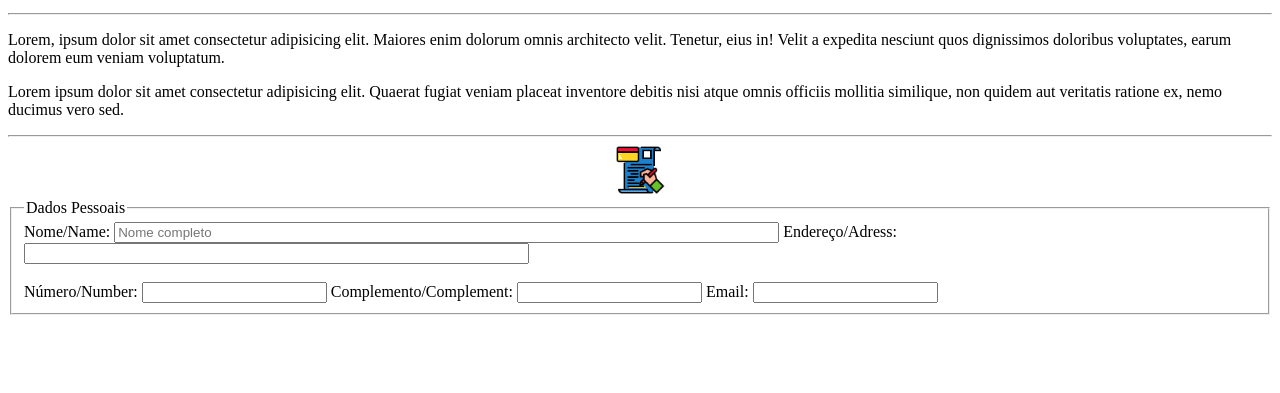
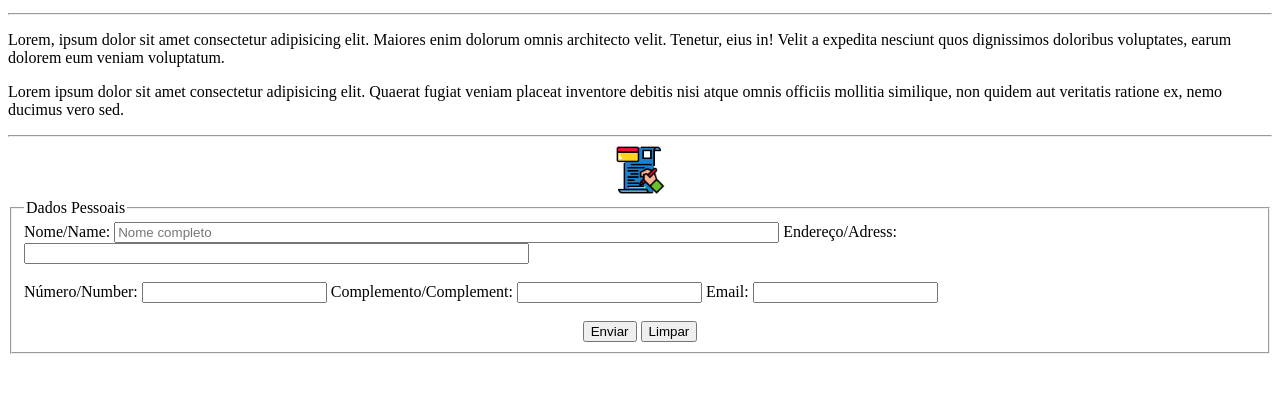
Before and after one commit to profdenilsongoncalves/Estudiodainformatica, a plain HTML site: page ProjetoSite/index.html in a window 1280 px wide. Shown: the part 119-512 px from the top of the page. Drawn offline with Linux system fonts and the light colour scheme.

Commit message:
Criação de botões
Foram criados os botões enviar e resetar

```diff
--- a/ProjetoSite/index.html
+++ b/ProjetoSite/index.html
@@ -38,8 +38,14 @@
     <label for="icomplemento"/> Complemento/Complement: <input type="text" id="icomplemento" name="Complemento" maxlength="30"/>
     <label for="iemail"/> Email: <input type="Email" id="iemail" name="Email" maxlength="30"/>
 
+    <br>
+    <br>
+
 
 </form>
 
+<center><input type="submit" value="Enviar"/>
+        <input type="reset" value="Limpar"/></center>
+
 </body>
 </html>
```
